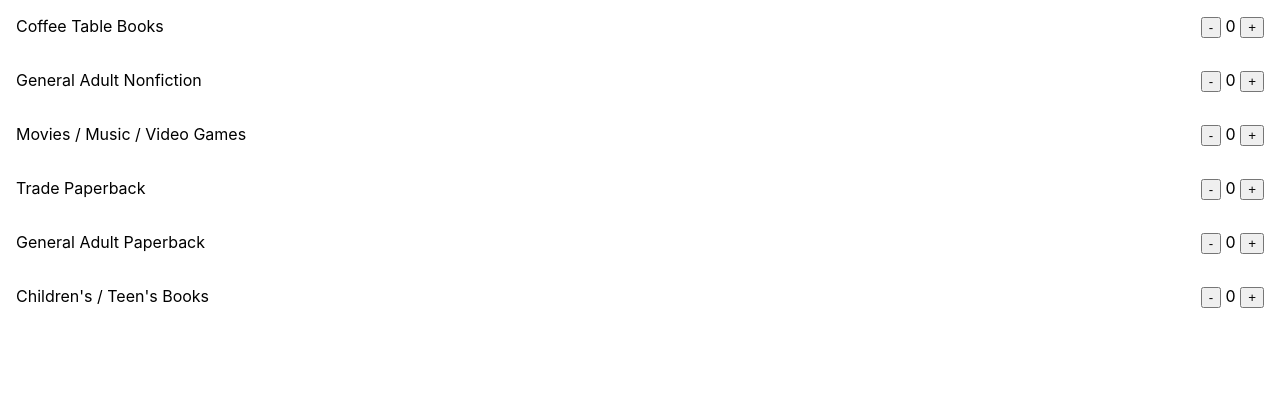
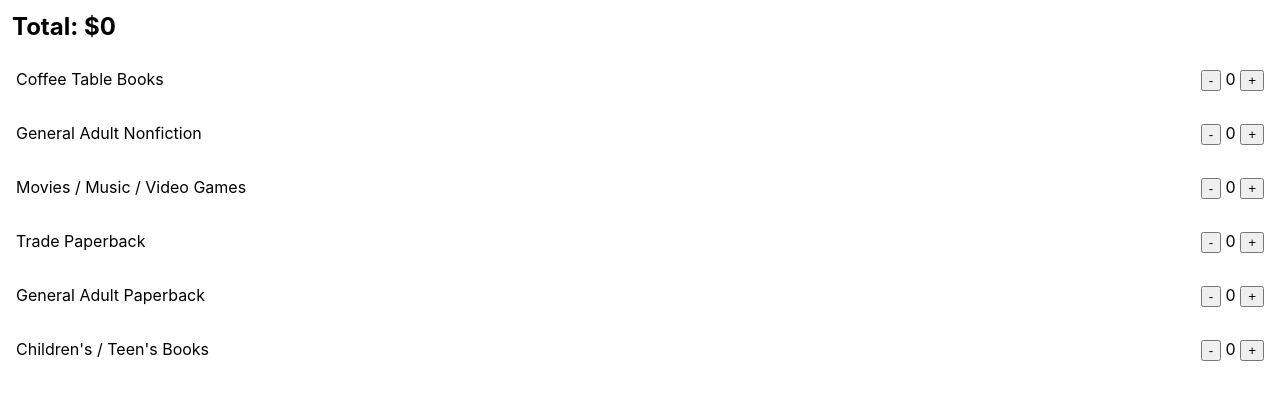
Before and after one commit to jtlong3rd/wvpl-ambler-book-sale-pricer, a React (Create React App) app: page / in a window 1280 px wide. Shown: the top 400 px of the page. Built offline with nearby package versions, Linux system fonts and the light colour scheme.

Commit message:
Wire up pricing of counted items

```diff
--- a/src/App.tsx
+++ b/src/App.tsx
@@ -1,6 +1,7 @@
-import { ReactNode, useState } from 'react';
+import { ReactNode, useMemo, useState } from 'react';
 
 import { Item } from './Item';
+import { Total } from './Total';
 
 import './App.css';
 
@@ -54,6 +55,15 @@ function App() {
     )
   );
 
+  const total = useMemo(
+    () => itemSpecs.reduce(
+      (memo, { key, pricingRule }) =>
+        memo + pricingRule(itemCounts[key] ?? 0),
+      0
+    ),
+    [itemCounts, itemSpecs]
+  );
+
   return (
     <div
       className="App"
@@ -62,6 +72,7 @@ function App() {
         flexDirection: 'column'
       }}
     >
+      <Total total={total} />
       {
         itemSpecs.map(
           itemSpec => (
--- /dev/null
+++ b/src/Total.tsx
@@ -0,0 +1,19 @@
+interface Props {
+  total: number;
+}
+
+export function Total({ total }: Props) {
+  return (
+    <span
+      style={{
+        margin: '0.5em',
+        fontSize: '1.5em',
+        fontWeight: 'bold',
+        textAlign: 'left'
+      }}
+    >
+      Total:
+      ${total}
+    </span>
+  );
+}
```
